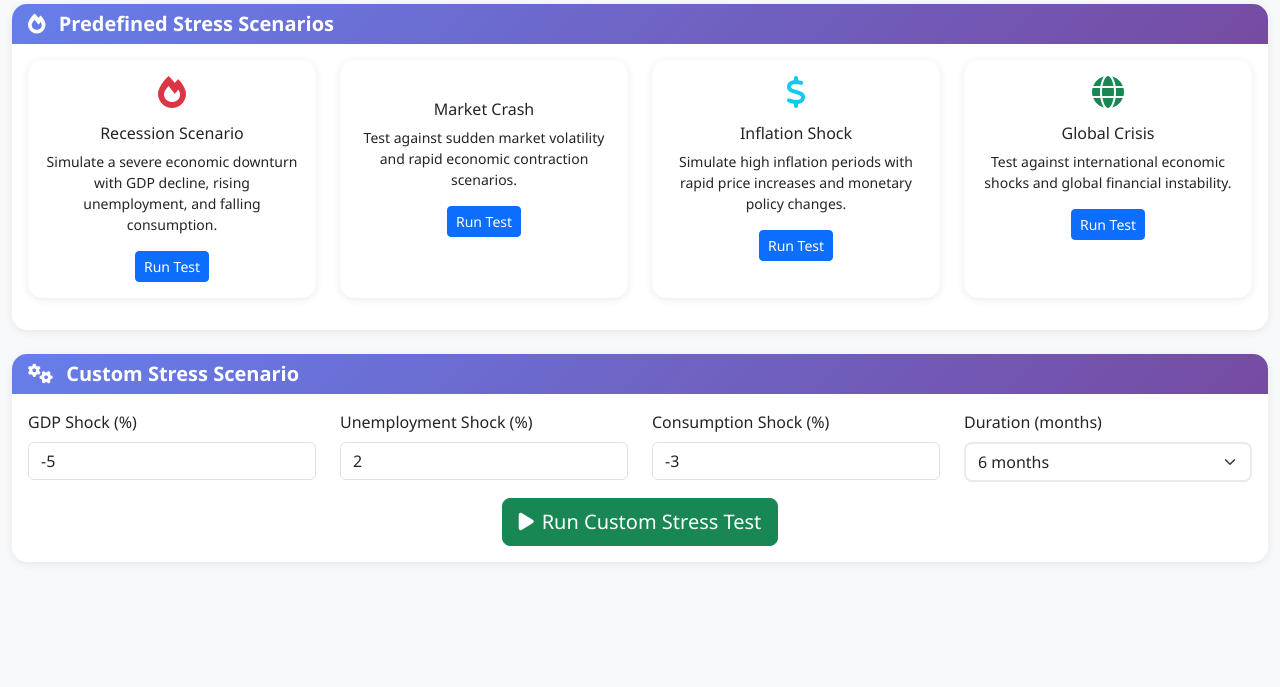
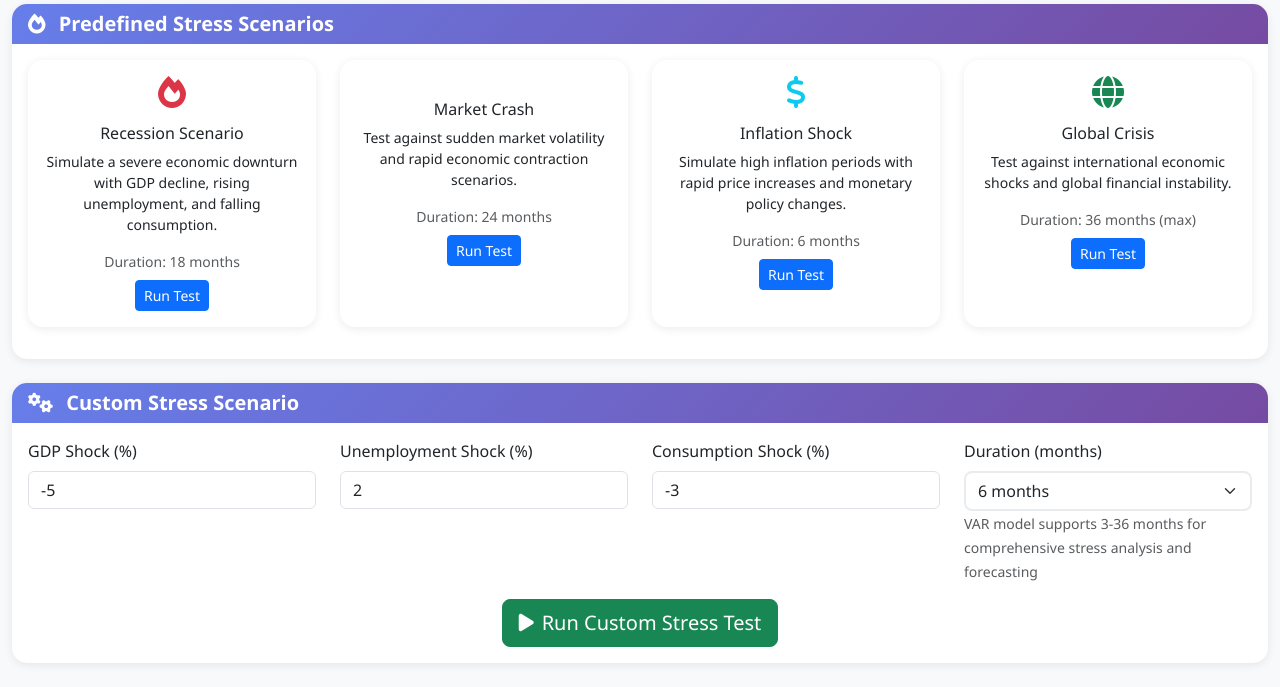
Before and after one commit to rzayevhuseyn02-gif/Dashboard, a Flask app: template templates/stress_testing.html in a window 1280 px wide. Shown: the part 201-888 px from the top of the page. Before the commit the page ends 747 px from the top, so only its background shows below. Run offline with Flask 3, Linux system fonts and the light colour scheme; the template is opened without the code that fills it, so the values that code supplies are empty; some libraries are stand-ins or nearby versions.

Commit message:
project upgrade3

```diff
--- a/templates/stress_testing.html
+++ b/templates/stress_testing.html
@@ -79,6 +79,7 @@
                                         <i class="fas fa-fire fa-2x text-danger mb-3"></i>
                                         <h6 class="card-title">Recession Scenario</h6>
                                         <p class="card-text small">Simulate a severe economic downturn with GDP decline, rising unemployment, and falling consumption.</p>
+                                        <small class="text-muted d-block mb-2">Duration: 18 months</small>
                                         <button class="btn btn-primary btn-sm" onclick="runStressTest('recession')">Run Test</button>
                                     </div>
                                 </div>
@@ -90,6 +91,7 @@
                                         <i class="fas fa-chart-line-down fa-2x text-warning mb-3"></i>
                                         <h6 class="card-title">Market Crash</h6>
                                         <p class="card-text small">Test against sudden market volatility and rapid economic contraction scenarios.</p>
+                                        <small class="text-muted d-block mb-2">Duration: 24 months</small>
                                         <button class="btn btn-primary btn-sm" onclick="runStressTest('market_crash')">Run Test</button>
                                     </div>
                                 </div>
@@ -101,6 +103,7 @@
                                         <i class="fas fa-dollar-sign fa-2x text-info mb-3"></i>
                                         <h6 class="card-title">Inflation Shock</h6>
                                         <p class="card-text small">Simulate high inflation periods with rapid price increases and monetary policy changes.</p>
+                                        <small class="text-muted d-block mb-2">Duration: 6 months</small>
                                         <button class="btn btn-primary btn-sm" onclick="runStressTest('inflation_shock')">Run Test</button>
                                     </div>
                                 </div>
@@ -112,6 +115,7 @@
                                         <i class="fas fa-globe fa-2x text-success mb-3"></i>
                                         <h6 class="card-title">Global Crisis</h6>
                                         <p class="card-text small">Test against international economic shocks and global financial instability.</p>
+                                        <small class="text-muted d-block mb-2">Duration: 36 months (max)</small>
                                         <button class="btn btn-primary btn-sm" onclick="runStressTest('global_crisis')">Run Test</button>
                                     </div>
                                 </div>
@@ -152,8 +156,12 @@
                                     <option value="3">3 months</option>
                                     <option value="6" selected>6 months</option>
                                     <option value="12">12 months</option>
+                                    <option value="18">18 months</option>
                                     <option value="24">24 months</option>
+                                    <option value="30">30 months</option>
+                                    <option value="36">36 months (max)</option>
                                 </select>
+                                <small class="text-muted">VAR model supports 3-36 months for comprehensive stress analysis and forecasting</small>
                             </div>
                         </div>
                         <div class="text-center">
```
Also changed, not shown: app_simple.py (+13 -4 lines).
